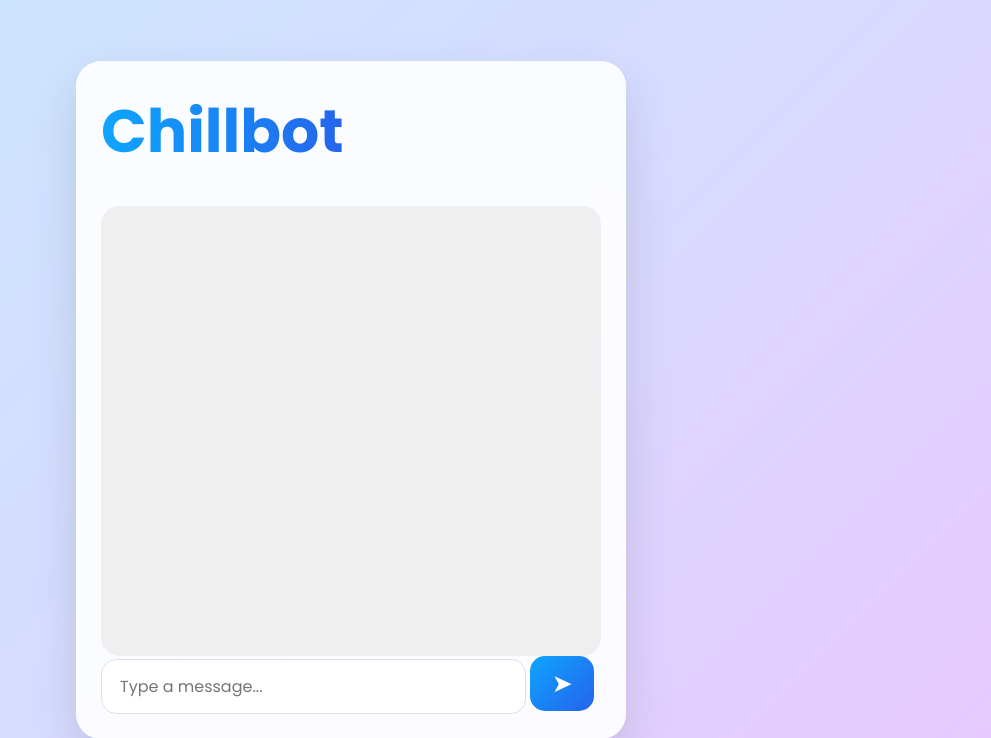
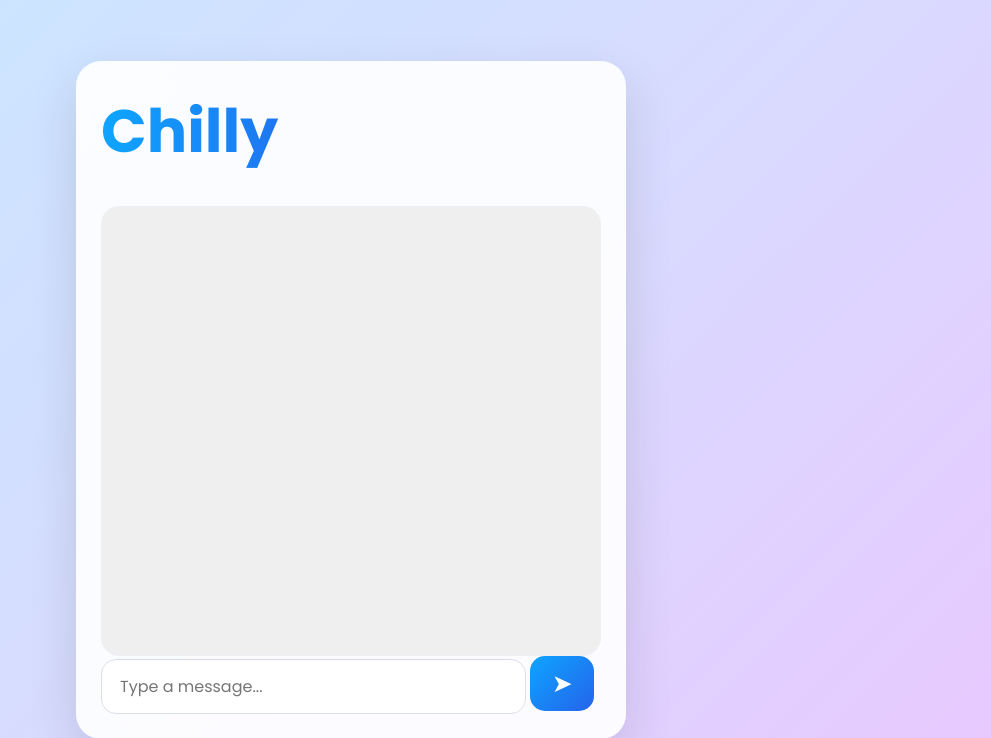
Before and after one commit to amankr72/rule_based_chatbot, a Flask app: page / in a window 1280 px wide. Shown: the top 738 px of the page, without its empty margins (289-1280 px from the left). Run offline with Flask 3, Linux system fonts and the light colour scheme.

Commit message:
Update index.html

```diff
--- a/templates/index.html
+++ b/templates/index.html
@@ -8,7 +8,7 @@
 
     <div class="chat-container">
 
-        <h1>Chillbot</h1>
+        <h1>Chilly</h1>
 
         <div id="chat-box"></div>
 
```
